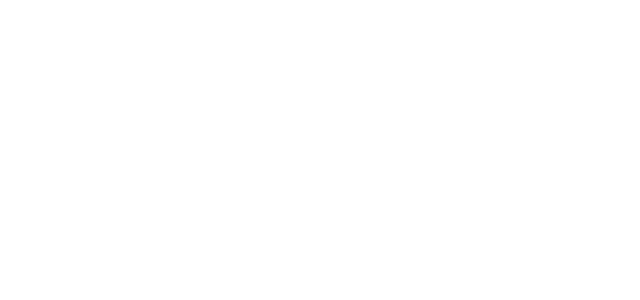
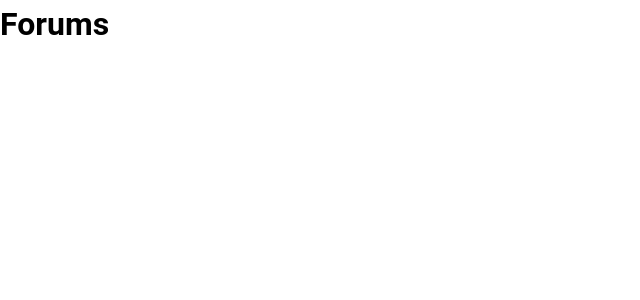
Before and after one commit to NicoRiri/forum_nuxi, a Nuxt app: page /forums in a window 1280 px wide. Shown: the top 300 px of the page, without its empty margins (0-640 px from the left). Built offline with nearby package versions, Linux system fonts and the light colour scheme.

Commit message:
page principale des forums

```diff
--- /dev/null
+++ b/pages/forums/index.vue
@@ -0,0 +1,16 @@
+<script setup lang="ts">
+
+</script>
+
+<template>
+  <div>
+    <h1>Forums</h1>
+  </div>
+</template>
+
+<style scoped>
+
+
+
+
+</style>
```
